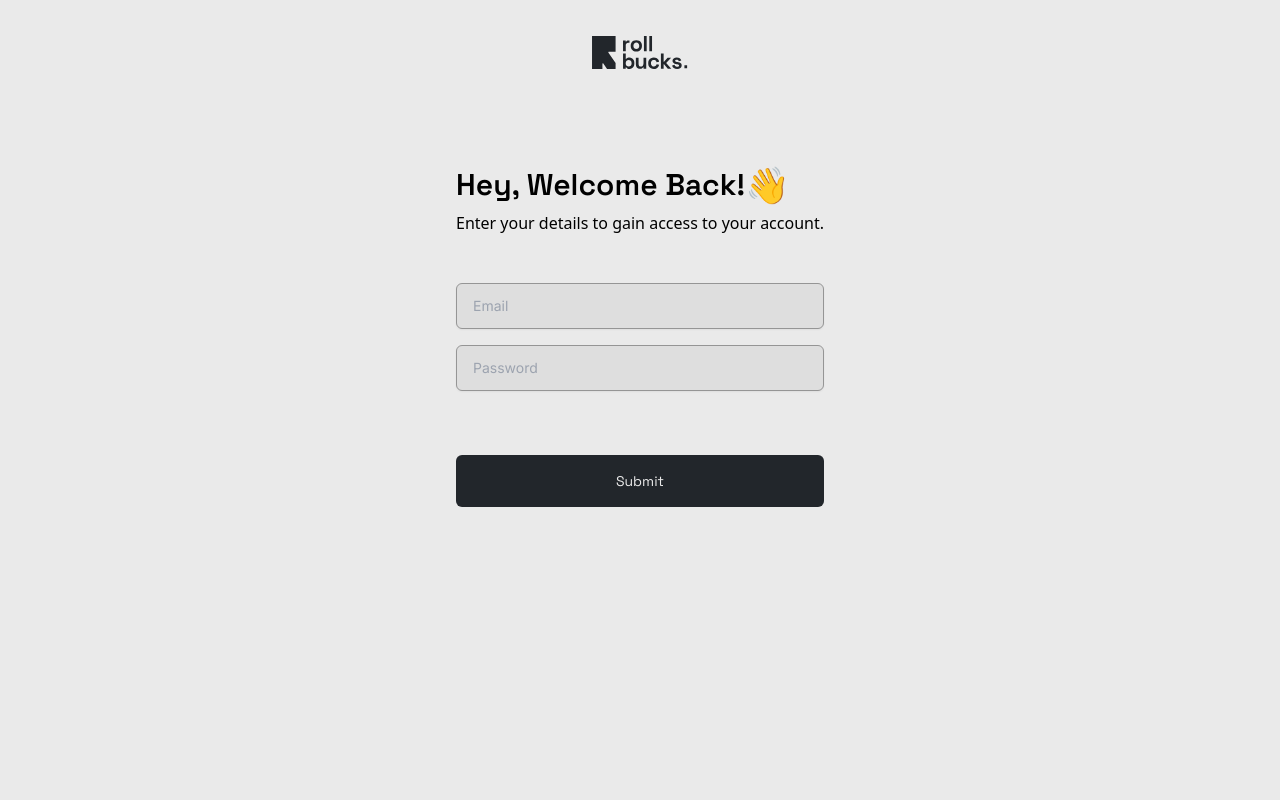
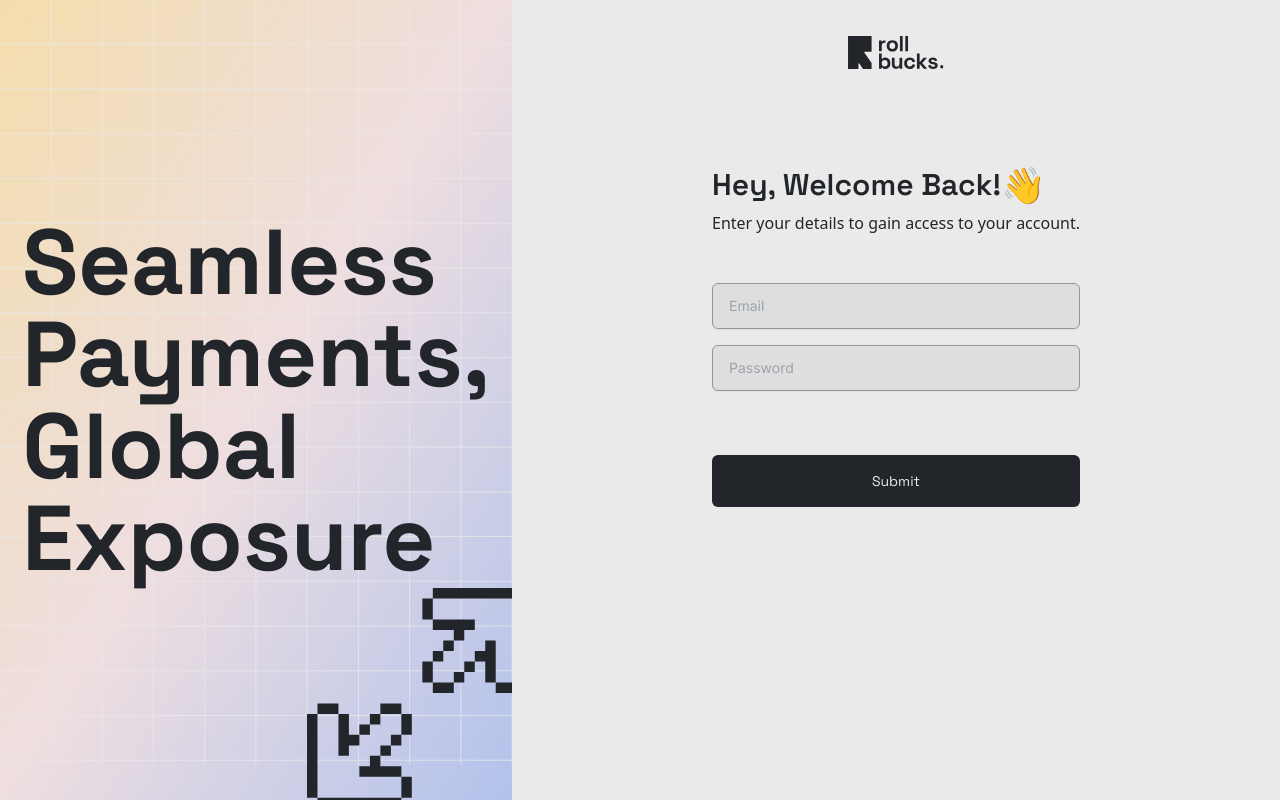
Before and after one commit to RollBucks/AfriHacks2023-rollbucks_frontend, a React (Vite) app: page /login in a window 1280 px wide. Built offline with nearby package versions, Linux system fonts and the light colour scheme.

Commit message:
fix: login page side graphic and responsiveness

```diff
--- a/src/pages/login.jsx
+++ b/src/pages/login.jsx
@@ -1,12 +1,20 @@
 import logo from '../assets/icons/logo.svg';
+import grid from '../assets/loginGrid.svg';
+import arrows from '../assets/arrows.svg';
+import { useMediaQuery } from '../hooks/useMediaQuery';
 
 export const Login = () => {
+    let isMobile = useMediaQuery("(max-width: 1024px)");
     return (
-        // <div className="h-screen flex items-center justify-center">
-        // <h1 className="">Login</h1>
-        // </div>
+        <section className='flex h-screen w-full overflow-hidden text-black-400'>
 
-        <div className="h-screen flex flex-col items-center bg-white-400">
+            {!isMobile ? <div className="h-full w-2/5 flex items-center justify-center bg-gradient-to-br from-[#F4DDAC] via-[#EEDEE0] to-blue relative">
+                <h1 className="z-[2] text-3xl lg:text-[92px] font-display font-bold lg:leading-[92px]">Seamless <br /> Payments, <br /> Global <br /> Exposure</h1>
+                <img src={grid} alt="Login Grid" className="absolute top-0 right-0" />
+                <img src={arrows} alt="Arrows" className="absolute bottom-0 right-0 w-[40%]" />
+            </div> : null}
+
+            <div className="h-screen flex flex-col items-center bg-white-400 w-full xl:w-3/5">
                 <div className="flex flex-col justify-center p-9 w-md">
                     <form method="POST" className="flex flex-col w-sm">
 
@@ -53,6 +61,7 @@ export const Login = () => {
                     </form>
                 </div>
             </div>
+        </section>
     )
 }
 
```
Also changed, not shown: src/assets/arrows.svg (added), src/assets/loginGrid.svg (added). Lines whose indentation alone changed are shown as unchanged.
